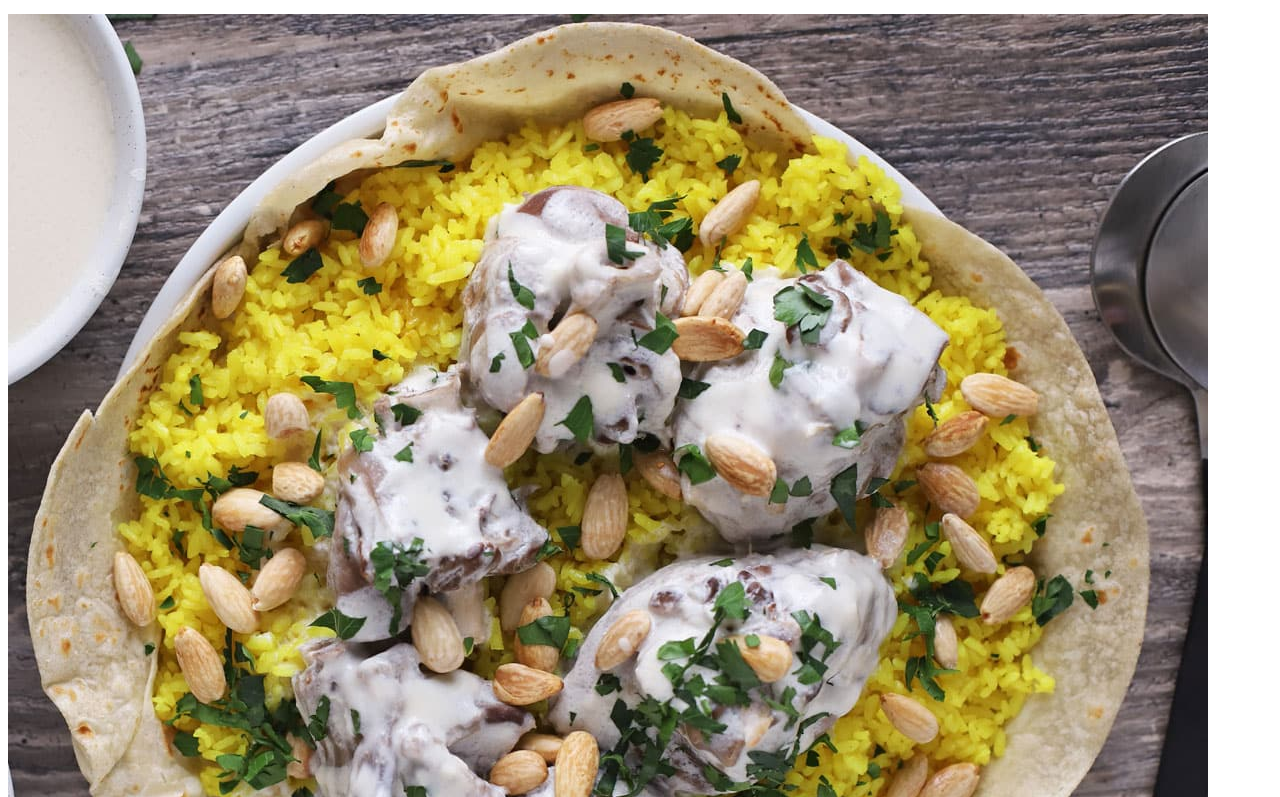
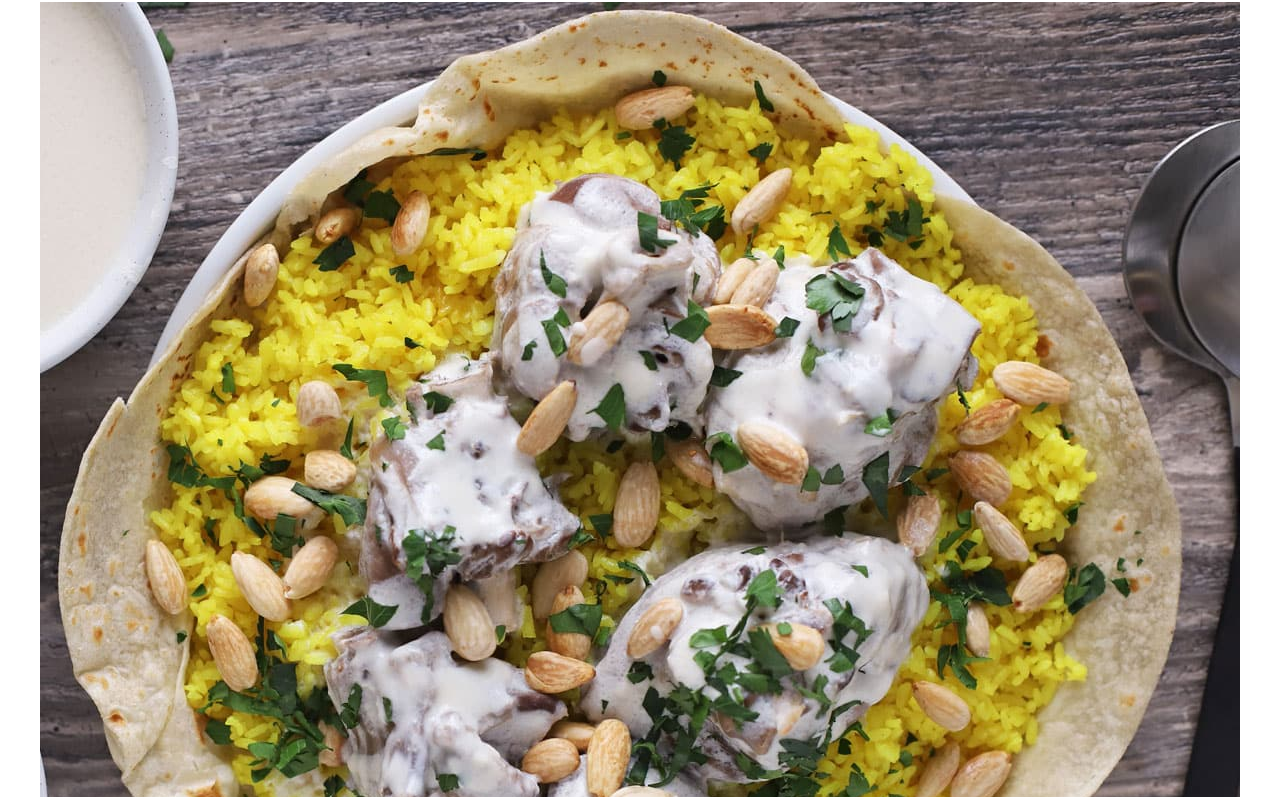
Before and after one commit to LaithAlnajjar/foundations-recipes, a plain HTML site: page recipes/mansaf.html in a window 1280 px wide. Shown: the part 66-863 px from the top of the page. Drawn offline with Linux system fonts and the light colour scheme.

Commit message:
Add css style to the recipes

```diff
--- a/recipes/mansaf.html
+++ b/recipes/mansaf.html
@@ -4,6 +4,7 @@
     <meta charset="UTF-8">
     <meta http-equiv="X-UA-Compatible" content="IE=edge">
     <meta name="viewport" content="width=device-width, initial-scale=1.0">
+    <link rel="stylesheet" href="../style.css">
     <title>Mansaf</title>
 </head>
 <body>
--- a/style.css
+++ b/style.css
@@ -11,14 +11,13 @@ h1 {
 }
 img {
     display: block;
-    height: auto;
-    width: 1280;
+    height: 720;
+    width: auto;
     margin-left: auto;
     margin-right: auto;
-    background-color: aquamarine;
 }
-p {
-    background-color: green;
+h3 {
+    font-size: 32px;
 }
 .first {
     background-color: black;
```
Also changed, not shown: recipes/maqluba.html (+1 -0 lines), recipes/shawarma.html (+1 -0 lines).
